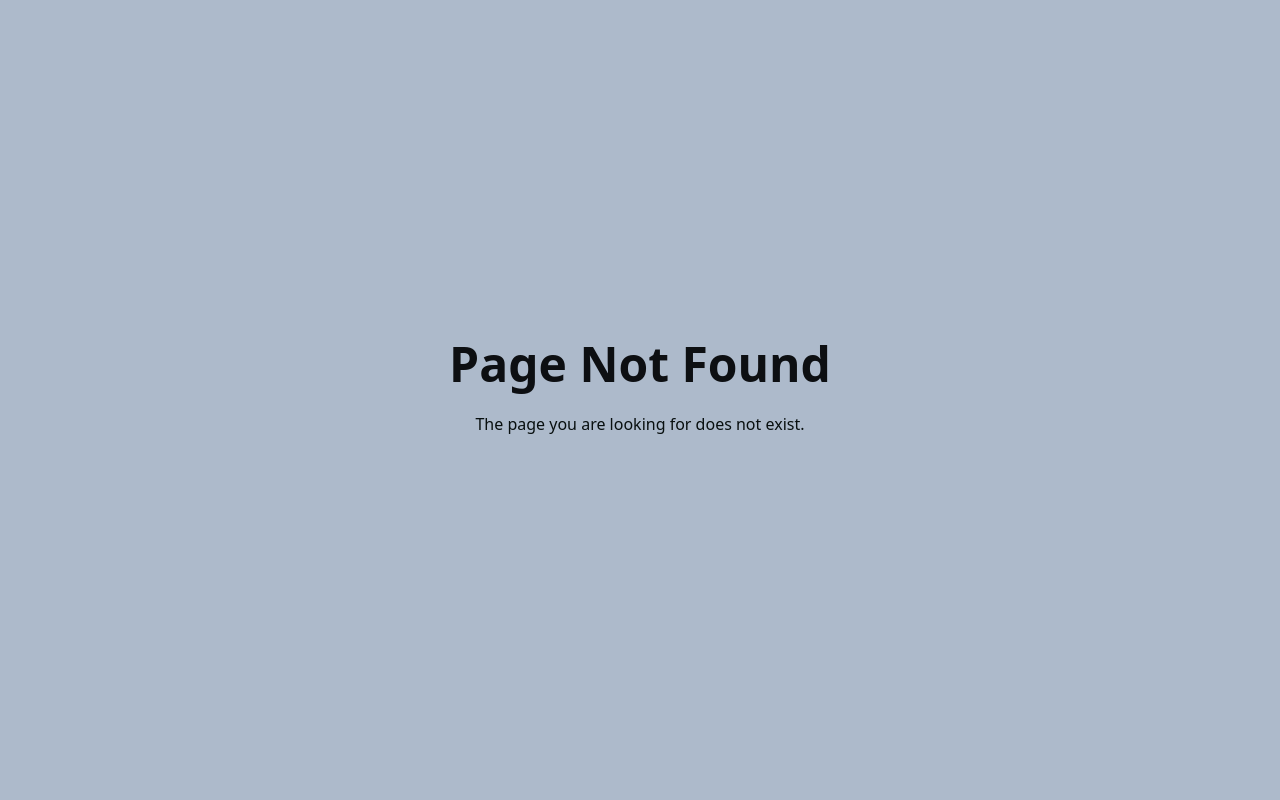
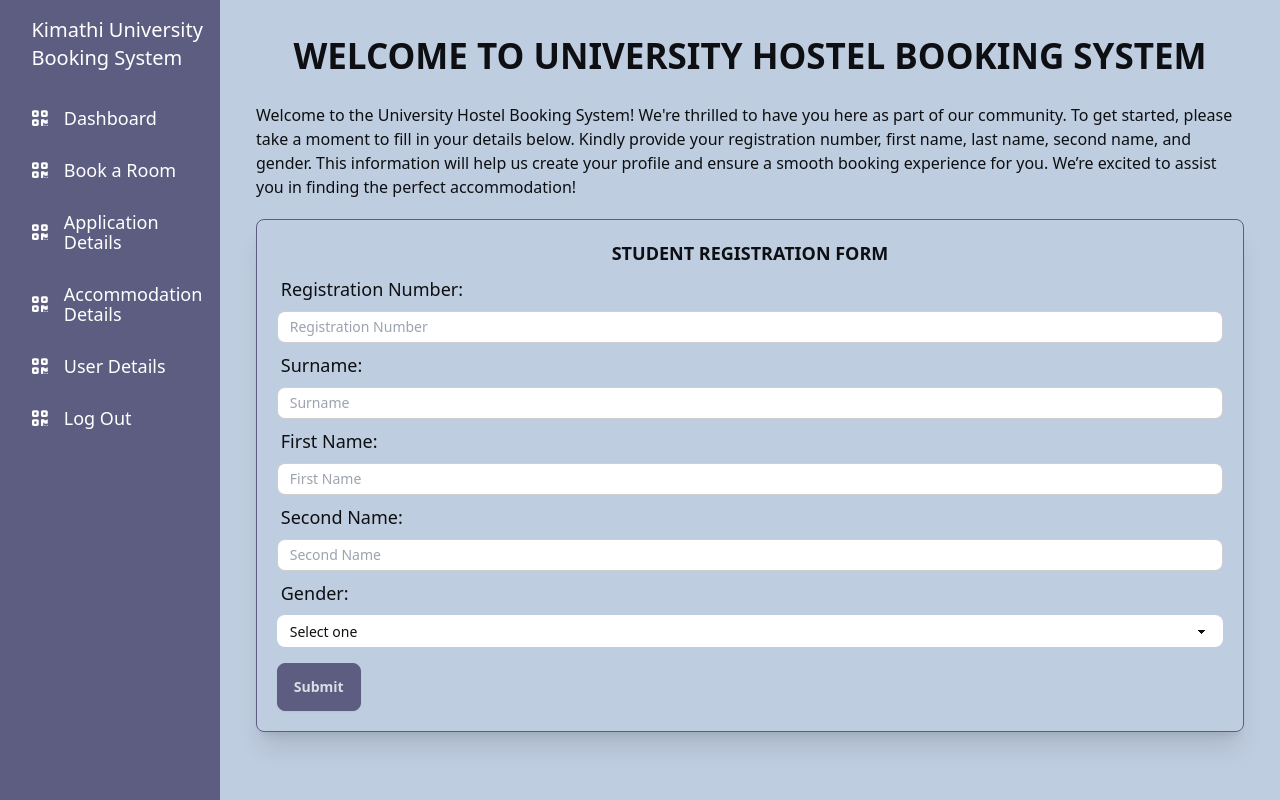
Before and after one commit to EvansMungai/UHBUI, an Angular app: page /uhb/student/register-student-details in a window 1280 px wide. Before the commit this address had no page. Built offline with nearby package versions, Linux system fonts and the light colour scheme.

Commit message:
Add student registration form

```diff
--- a/components/services/link.service.ts
+++ b/components/services/link.service.ts
@@ -16,6 +16,9 @@
   private updateLinks(url: string) {
     switch (url) {
       case '/uhb/student':
+        this.links = StudentLinks;
+        break;
+      case '/uhb/student/register-student-details':
         this.links = StudentLinks;
         break;
       case '/uhb/student/booking':
--- a/src/app/app.routes.ts
+++ b/src/app/app.routes.ts
@@ -10,16 +10,18 @@
 import { StudentDashboardComponent } from './student/dashboard/dashboard.component';
 import { ApplicationDetailsComponent } from './student/application-details/application-details.component';
 import { AccommodationDetialsComponent } from './student/accommodation-detials/accommodation-detials.component';
+import { RegisterStudentDetailsComponent } from './student/register-student-details/register-student-details.component';
 
 export const routes: Routes = [
     { path: '', component: LandingComponent },
-    { path: 'uhb', redirectTo: 'uhb/student', pathMatch: 'full' },
+    { path: 'uhb', redirectTo: 'uhb/student/register-student-details', pathMatch: 'full' },
     {
         path: 'uhb', component: DrawerComponent,
         children: [
             {
                 path: 'student', component: StudentComponent, children: [
                     { path: '', component: StudentDashboardComponent },
+                    { path: 'register-student-details', component: RegisterStudentDetailsComponent },
                     { path: 'booking', component: BookingComponent },
                     { path: 'application-details', component: ApplicationDetailsComponent },
                     { path: 'accommodation-details', component: AccommodationDetialsComponent }
--- /dev/null
+++ b/src/app/student/register-student-details/register-student-details.component.html
@@ -0,0 +1,29 @@
+<h1 class="text-[35px] font-bold text-center">WELCOME TO UNIVERSITY HOSTEL BOOKING SYSTEM</h1>
+<p class="my-5">Welcome to the University Hostel Booking System! We're thrilled to have you here as part of our
+    community. To get started, please take a moment to fill in your details below. Kindly provide your registration
+    number, first name, last name, second name, and gender. This information will help us create your profile and ensure
+    a smooth booking experience for you. We’re excited to assist you in finding the perfect accommodation!</p>
+<form class="flex flex-1 flex-col mx-auto m-[2%] p-[2%] border border-[#5D5D81] shadow-xl rounded-lg">
+    <h3 class="text-lg font-bold text-center">STUDENT REGISTRATION FORM</h3>
+
+    <label for="fname" class="label text-lg font-medium">Registration Number:</label>
+    <input type="text" id="fname" name="registrationNo" class="input input-bordered input-sm bg-white"
+        placeholder="Registration Number">
+    <label for="Surname" class="label text-lg font-medium">Surname:</label>
+    <input type="text" id="lname" name="Surname" class="input input-bordered input-sm bg-white" placeholder="Surname" />
+    <label for="fname" class="label text-lg font-medium">First Name:</label>
+    <input type="text" id="lname" name="fname" class="input input-bordered input-sm bg-white"
+        placeholder="First Name" />
+    <label for="lname" class="label text-lg font-medium">Second Name:</label>
+    <input type="text" id="lname" name="lname" class="input input-bordered input-sm bg-white"
+        placeholder="Second Name" />
+    <label for="gender" class="label text-lg font-medium">Gender:</label>
+    <select class="select bg-white select-sm">
+        <option disabled selected>Select one</option>
+        <option>Male</option>
+        <option>Female</option>
+      </select>
+    <div class="">
+        <button type="submit" class="btn btn-secondary mt-4">Submit</button>
+    </div>
+</form>
```
Also changed, not shown: src/app/student/register-student-details/register-student-details.component.ts (added, +12 -0 lines), src/app/student/register-student-details/register-student-details.component.css (added), 1 other file (tests, documents, lock files or other folders).
